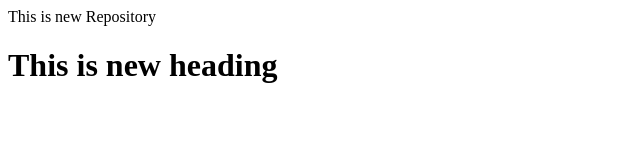
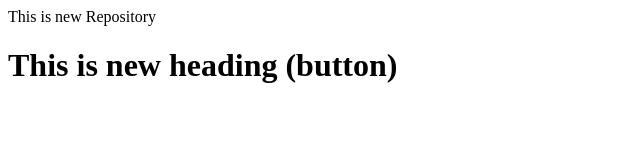
Before and after one commit to PAWANTTR/LocalRepo, a plain HTML site: page index.html in a window 1280 px wide. Shown: the whole page, without its empty margins (0-640 px from the left). Drawn offline with Linux system fonts and the light colour scheme.

```diff
--- a/index.html
+++ b/index.html
@@ -1,2 +1,2 @@
 <p>This is new Repository</p>
-<h1>This is new heading</h1>
+<h1>This is new heading (button)</h1>
```
